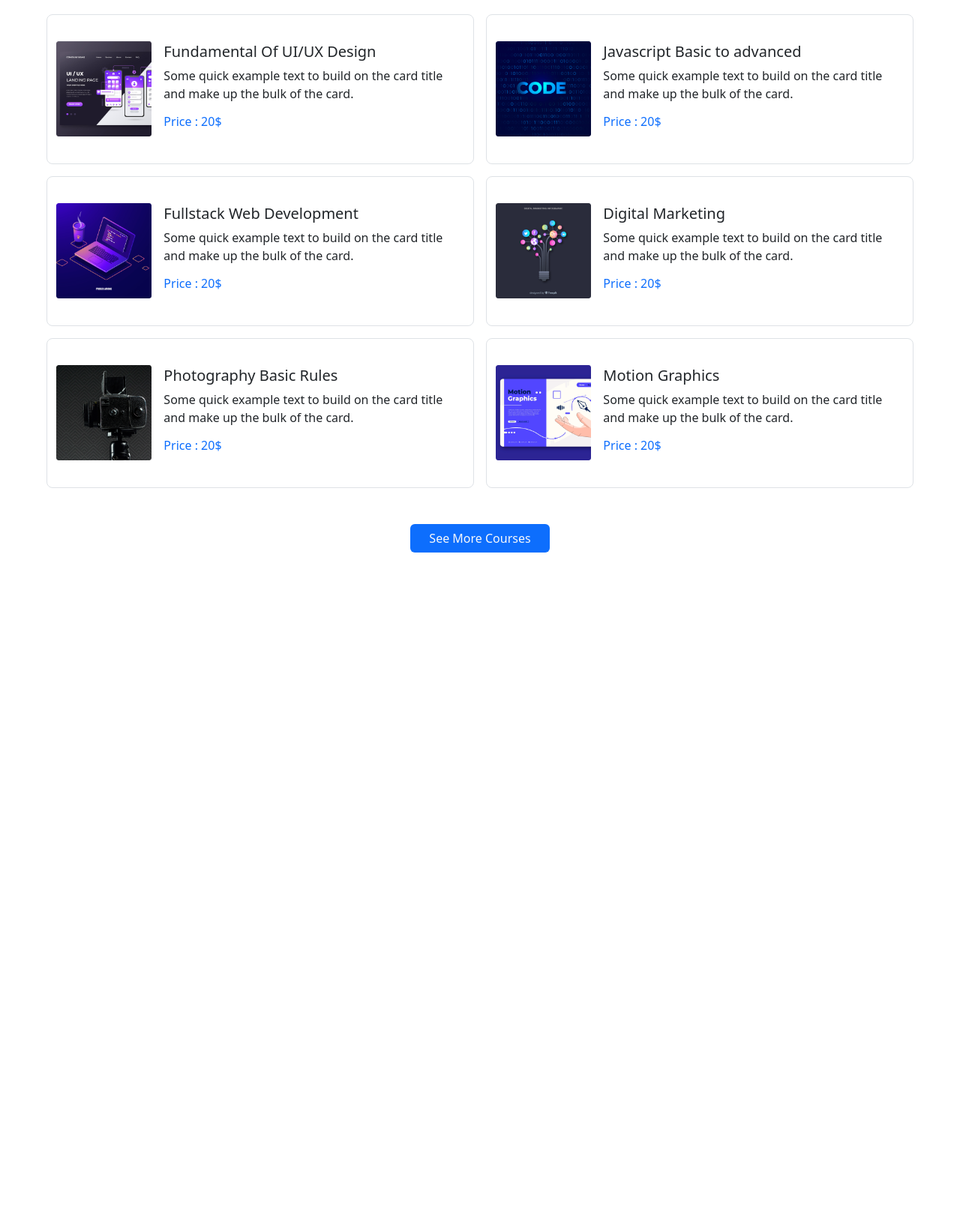
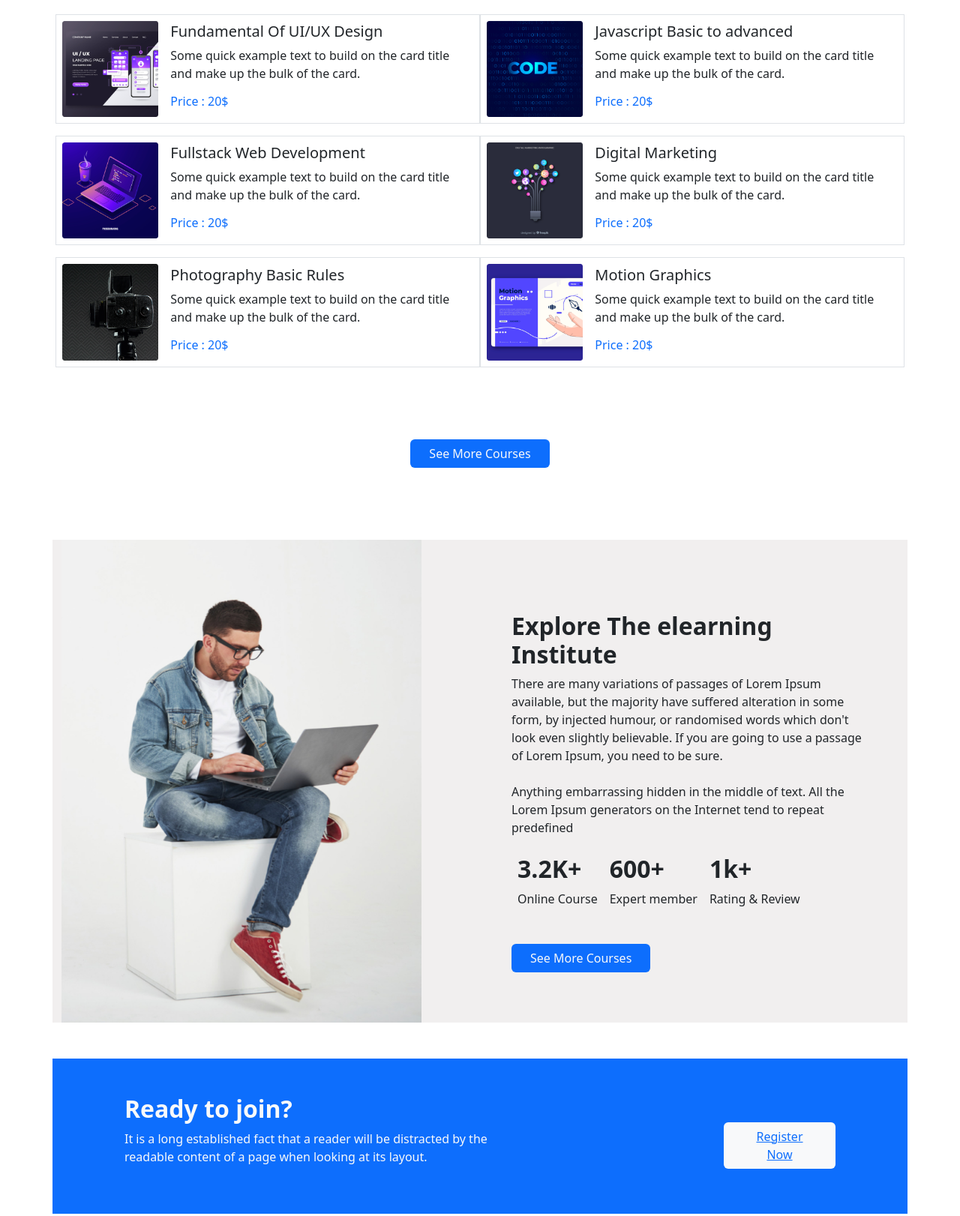
Before and after one commit to shafiulshuvo9/ED-tech-Website, a plain HTML site: page index.html in a window 1280 px wide. Shown: the part 1000-2622 px from the top of the page at 75% size. Before the commit the page ends 1833 px from the top, so only its background shows below. Drawn offline with nearby package versions, Linux system fonts and the light colour scheme.

Commit message:
Explore and register added

```diff
--- a/index.html
+++ b/index.html
@@ -202,13 +202,12 @@
         content of a page when looking at its layout.
       </p>
     </div>
-    <!-- card Start -->
-    <section class="pb-5">
-      <div class="row g-col-6 gap-3 justify-content-center">
-        <div
-          class="d-flex justify-content-between align-items-center border border-1 rounded-3"
-          style="width: 570px; height: 200px"
-        >
+
+    <!------- card Start -->
+
+    <section class="container">
+      <div class="row row-cols-2 g-3 mb-5 pb-5">
+        <div class="col d-flex border align-items-center p-2">
           <div class="me-3">
             <img
               src="images/course/course-1.png"
@@ -225,14 +224,11 @@
             <h6 class="text-primary">Price : 20$</h6>
           </div>
         </div>
-        <div
-          class="d-flex justify-content-between align-items-center border border-1 rounded-3"
-          style="width: 570px; height: 200px"
-        >
+        <div class="col d-flex border align-items-center p-2">
           <div class="me-3">
             <img
               src="images/course/course-2.png"
-              class="card-img-top img-fluid"
+              class="card-img-top"
               alt="..."
             />
           </div>
@@ -245,14 +241,11 @@
             <h6 class="text-primary">Price : 20$</h6>
           </div>
         </div>
-        <div
-          class="d-flex justify-content-between align-items-center border border-1 rounded-3"
-          style="width: 570px; height: 200px"
-        >
+        <div class="col d-flex border align-items-center p-2">
           <div class="me-3">
             <img
               src="images/course/course-3.png"
-              class="card-img-top img-fluid"
+              class="card-img-top"
               alt="..."
             />
           </div>
@@ -265,14 +258,11 @@
             <h6 class="text-primary">Price : 20$</h6>
           </div>
         </div>
-        <div
-          class="d-flex justify-content-between align-items-center border border-1 rounded-3"
-          style="width: 570px; height: 200px"
-        >
+        <div class="col d-flex border align-items-center p-2">
           <div class="me-3">
             <img
               src="images/course/course-4.png"
-              class="card-img-top img-fluid"
+              class="card-img-top"
               alt="..."
             />
           </div>
@@ -285,14 +275,11 @@
             <h6 class="text-primary">Price : 20$</h6>
           </div>
         </div>
-        <div
-          class="d-flex justify-content-between align-items-center border border-1 rounded-3"
-          style="width: 570px; height: 200px"
-        >
+        <div class="col d-flex border align-items-center p-2">
           <div class="me-3">
             <img
               src="images/course/course-5.png"
-              class="card-img-top img-fluid"
+              class="card-img-top"
               alt="..."
             />
           </div>
@@ -305,14 +292,11 @@
             <h6 class="text-primary">Price : 20$</h6>
           </div>
         </div>
-        <div
-          class="d-flex justify-content-between align-items-center border border-1 rounded-3"
-          style="width: 570px; height: 200px"
-        >
+        <div class="col d-flex border align-items-center p-2">
           <div class="me-3">
             <img
               src="images/course/course-6.png"
-              class="card-img-top img-fluid"
+              class="card-img-top"
               alt="..."
             />
           </div>
@@ -334,6 +318,74 @@
     </div>
 
     <!---------------- Popular Course End--------->
+    <!-------------- Explore Start--------->
+    <div style="background-color: rgb(241, 239, 239)" class="container">
+      <div class="d-flex">
+        <div class="flex-shrink-0 ms-0">
+          <img style="width: 80%" src="images/working.png" alt="..." />
+        </div>
+        <div class="flex-grow-1 mt-5 pt-5 pe-5">
+          <h2 class="fw-bold fs-2">
+            Explore The elearning <br />
+            Institute
+          </h2>
+          <p>
+            There are many variations of passages of Lorem Ipsum available, but
+            the majority have suffered alteration in some form, by injected
+            humour, or randomised words which don't look even slightly
+            believable. If you are going to use a passage of Lorem Ipsum, you
+            need to be sure. <br />
+            <br />
+            Anything embarrassing hidden in the middle of text. All the Lorem
+            Ipsum generators on the Internet tend to repeat predefined
+          </p>
+          <div class="d-flex mb-3">
+            <div class="p-2">
+              <h2 class="fw-bold">3.2K+</h2>
+
+              <p>Online Course</p>
+            </div>
+            <div class="p-2">
+              <h2 class="fw-bold">600+</h2>
+
+              <p>Expert member</p>
+            </div>
+            <div class="p-2">
+              <h2 class="fw-bold">1k+</h2>
+
+              <p>Rating & Review</p>
+            </div>
+          </div>
+          <div class="pt-2">
+            <button class="btn bg-primary text-light px-4" type="submit">
+              See More Courses
+            </button>
+          </div>
+        </div>
+      </div>
+    </div>
+    <!-------------- Explore End----------->
+
+    <!-------------- Register Container Start-------->
+    <div
+      class="container d-flex align-items-center justify-content-center text-light bg-primary mt-5 p-5 mb-5"
+    >
+      <div class="ms-5" style="width: 70%">
+        <h2 class="fw-bold">Ready to join?</h2>
+        <p>
+          It is a long established fact that a reader will be distracted by the
+          <br />
+          readable content of a page when looking at its layout.
+        </p>
+      </div>
+      <div class="pt-4 ms-4">
+        <button class="btn bg-light text-primary px-4 mx-5">
+          <a class="" href="">Register Now</a>
+        </button>
+      </div>
+    </div>
+
+    <!-------------- Register Container Start-------->
 
     <!-------------------------------- Main Section End---------------------- -->
 
```
